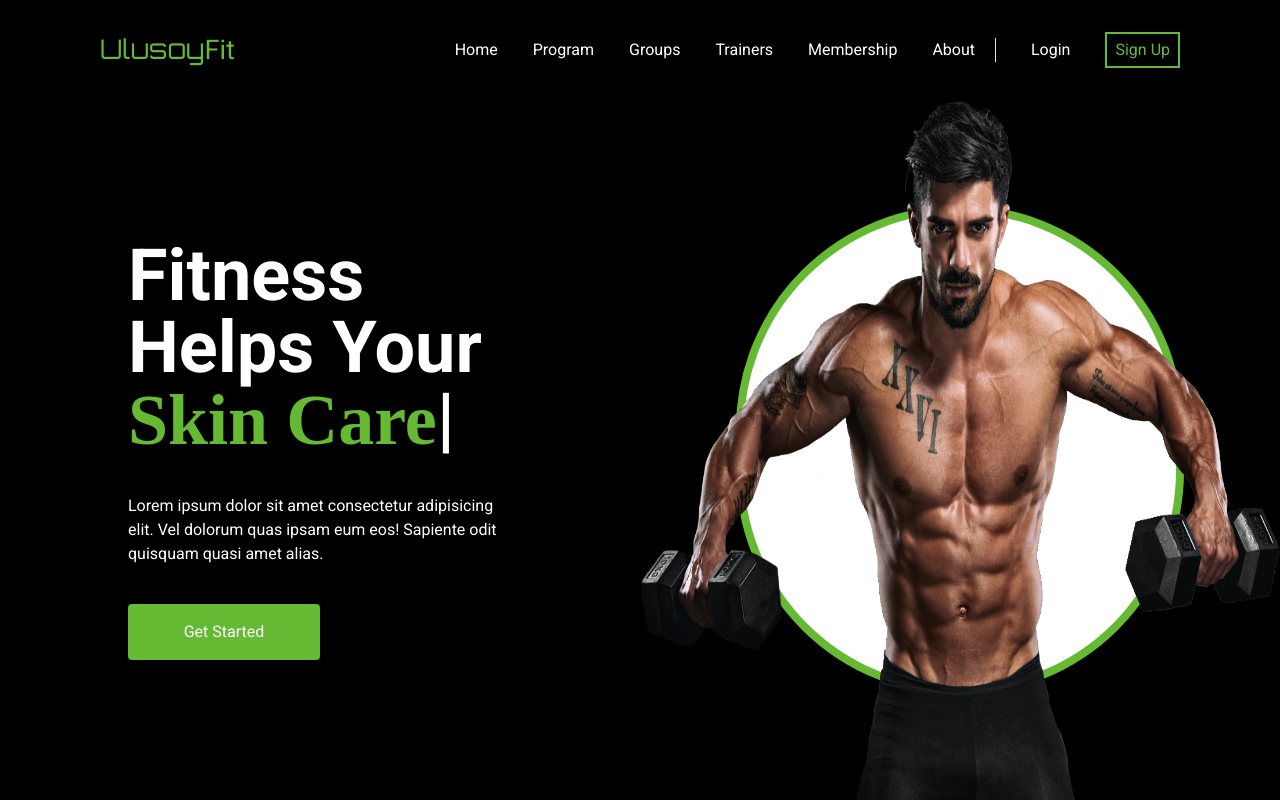
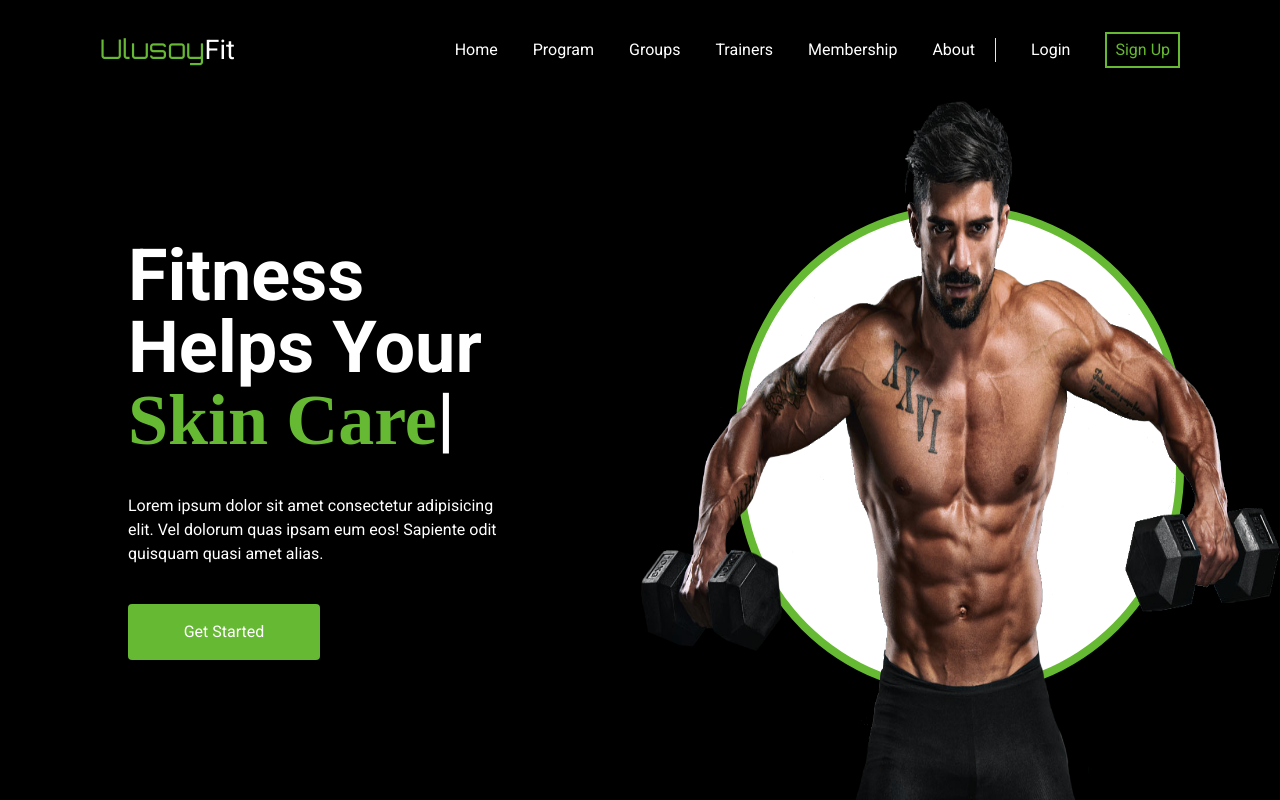
Before and after one commit to MEminUlusoy/GymProject, a React (Create React App) app: page / in a window 1280 px wide. Built offline with nearby package versions, Linux system fonts and the light colour scheme; a web font is replaced by a local one.

Commit message:
netlify deneme

```diff
--- a/src/components/navbar/Navbar.jsx
+++ b/src/components/navbar/Navbar.jsx
@@ -6,7 +6,7 @@ function Navbar({rightNav,setRightNav}) {
 
   return (
     <div className='outter-div h-[100px] w-screen bg-black text-white z-40 top-0 fixed flex items-center justify-between px-[20px]  sm:px-[90px] lg:px-[100px] py-[30px] '>
-      <div className=""><a href="#home"><h1 className='font-orbitron text-[#66B932] text-[27px] font-Parisienne '>Ulusoy<span className='text-g'>Fit</span></h1></a></div>
+      <div className=""><a href="#home"><h1 className='font-orbitron text-[#66B932] text-[27px] font-Parisienne '>Ulusoy<span className='text-white'>Fit</span></h1></a></div>
       <div className=''>
         <div className='flex flex-col items-center justify-around lg:hidden'>
           <ul onClick={()=>setRightNav(!rightNav)} className={`space-y-2 cursor-pointer transition-all duration-300 ease-in ${rightNav && "translate-x-0 sm:translate-x-10 transition-all duration-300 ease-in"}`}>
```
